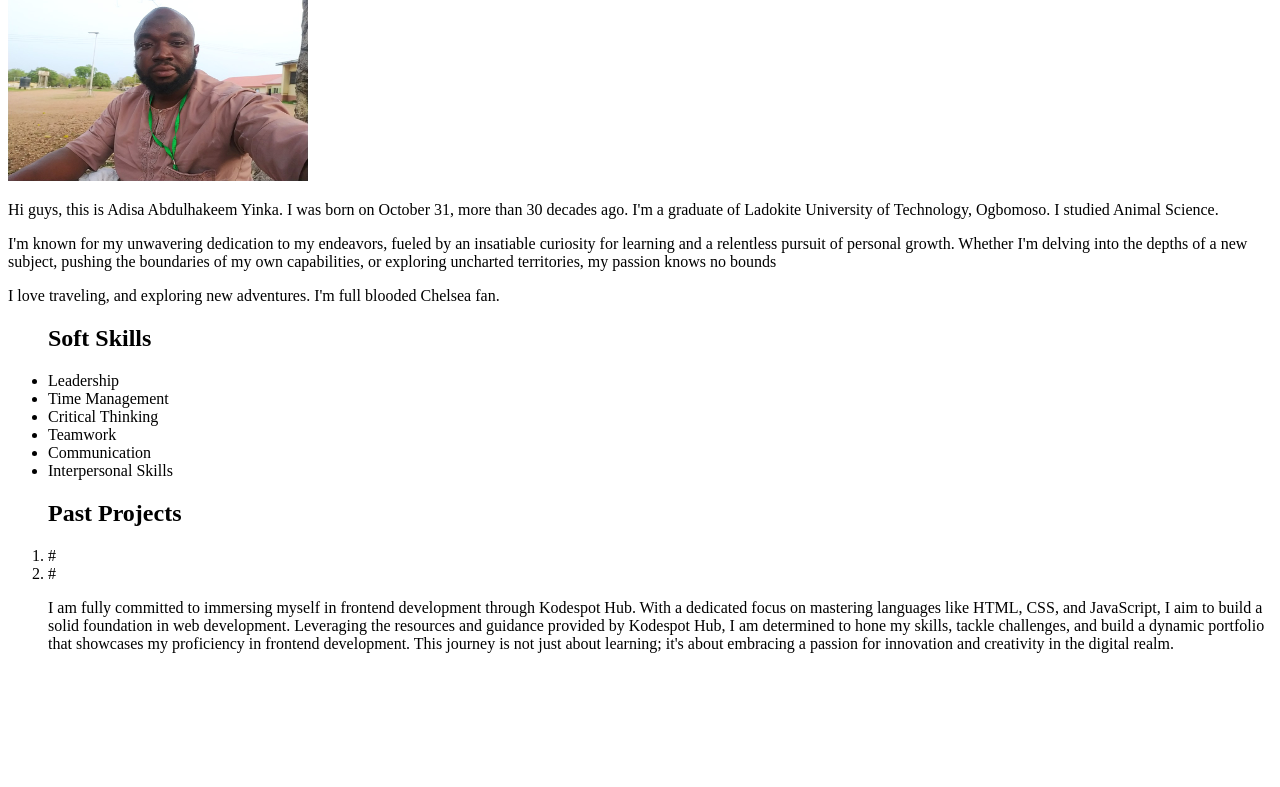
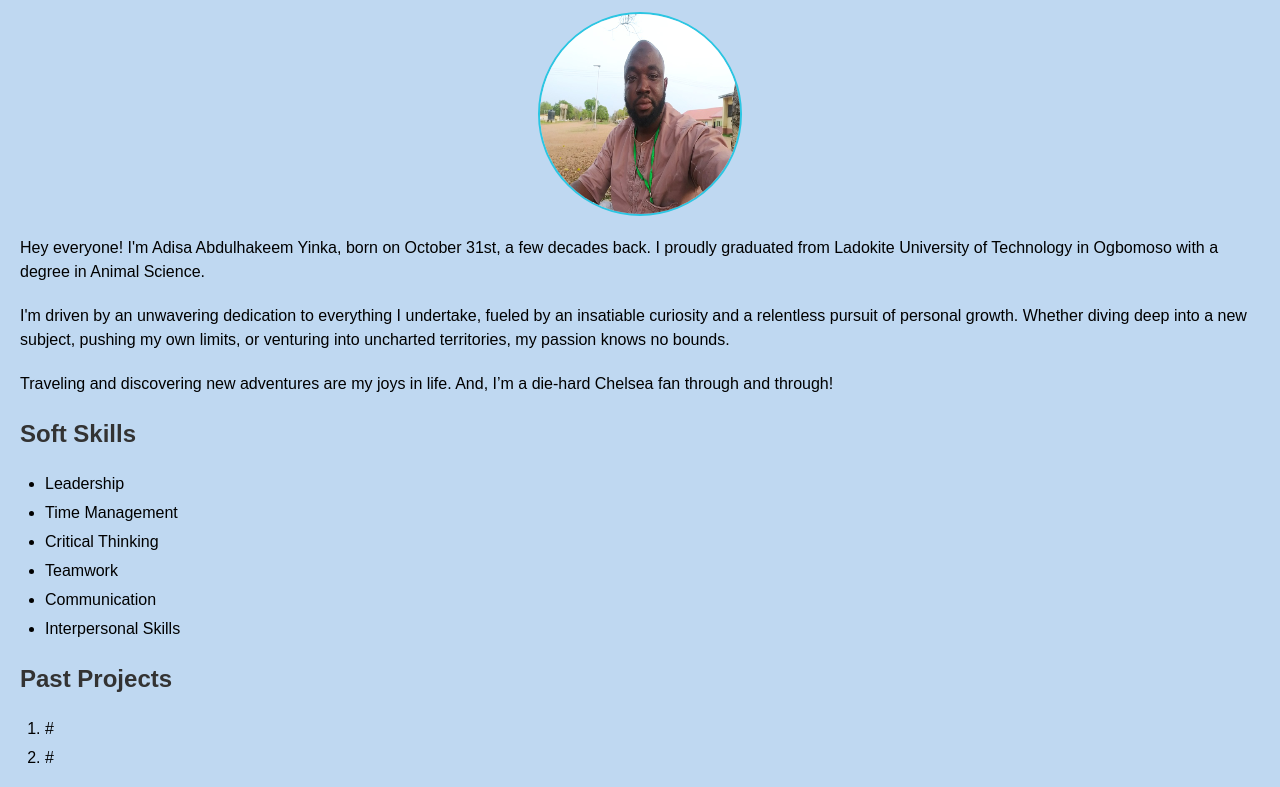
Before and after one commit to Haykay2020/kodespot, a plain HTML site: page html-basics/index.html in a window 1280 px wide. Shown: the part 99-886 px from the top of the page. Before the commit the page ends 800 px from the top, so only its background shows below. Drawn offline with Linux system fonts and the light colour scheme.

Commit message:
styling added

```diff
--- a/html-basics/index.html
+++ b/html-basics/index.html
@@ -3,16 +3,18 @@
 <head>
     <meta charset="UTF-8">
     <meta name="viewport" content="width=device-width, initial-scale=1.0">
+    <link rel="stylesheet" href="style.css">
     <title>Adisa Abdulhakeem simple portfolio</title>
 </head>
 <body>
-    <h1>My Biography Page</h1>
-    <img src="1715233803278.jpg" width="300" height="200" alt="Adisa picture">
-    <p>Hi guys, this is Adisa Abdulhakeem Yinka. I was born on October 31, more than 30 decades ago. I'm a graduate of Ladokite University of Technology, Ogbomoso. I studied Animal Science.</p>
-    <p>I'm known for my unwavering dedication to my endeavors, fueled by an insatiable curiosity for learning and a relentless pursuit of personal growth. Whether I'm delving into the depths of a new subject, pushing the boundaries of my own capabilities, or exploring uncharted territories, my passion knows no bounds</p>
-    <p>I love traveling, and exploring new adventures. I'm full blooded Chelsea fan.</p>
+    <h1 style="color: #333; text-align: center">My Biography Page</h1>
+    <img src="1715233803278.jpg" width="200" height="200" alt="Adisa picture">
+    <p>Hey everyone! I'm Adisa Abdulhakeem Yinka, born on October 31st, a few decades back. I proudly graduated from Ladokite University of Technology in Ogbomoso with a degree in Animal Science.</p>
+    <p>I'm driven by an unwavering dedication to everything I undertake, fueled by an insatiable curiosity and a relentless pursuit of personal growth. Whether diving deep into a new subject, pushing my own limits, or venturing into uncharted territories, my passion knows no bounds.</p>
+    <p>Traveling and discovering new adventures are my joys in life. And, I’m a die-hard Chelsea fan through and through!</p>
 
-    <ul> <h2>Soft Skills</h2>
+     <h2>Soft Skills</h2>
+     <ul>
         <li>Leadership</li>
         <li>Time Management</li>
         <li>Critical Thinking</li>
@@ -21,9 +23,11 @@
         <li>Interpersonal Skills</li>
     </ul>
 
-    <ol> <h2>Past Projects</h2>
+    <h2>Past Projects</h2>
+    <ol>
         <li>#</li>
         <li>#</li>
+    </ol>
 
     <p>I am fully committed to immersing myself in frontend development through Kodespot Hub. With a dedicated focus on mastering languages like HTML, CSS, and JavaScript, I aim to build a solid foundation in web development. Leveraging the resources and guidance provided by Kodespot Hub, I am determined to hone my skills, tackle challenges, and build a dynamic portfolio that showcases my proficiency in frontend development. This journey is not just about learning; it's about embracing a passion for innovation and creativity in the digital realm.</p>
 
--- /dev/null
+++ b/html-basics/style.css
@@ -0,0 +1,35 @@
+body {
+    font-family: Arial, Helvetica, sans-serif;
+    line-height: 1.5;
+    margin: 0;
+    padding: 20px;
+    background-color: #bfd8f1;
+}
+
+h2 {
+    color: #333;
+}
+
+/* h1 {
+    text-align: center;
+} */
+
+img {
+    display: block;
+    margin: 0 auto;
+    border-radius: 50%;
+    border: 2px solid #2bc6e2;
+}
+
+p {
+    margin: 20px 0;
+}
+
+ul, ol {
+    margin: 20px 0;
+    padding-left: 25px;
+}
+
+li {
+    margin: 5px 0;
+}
```
